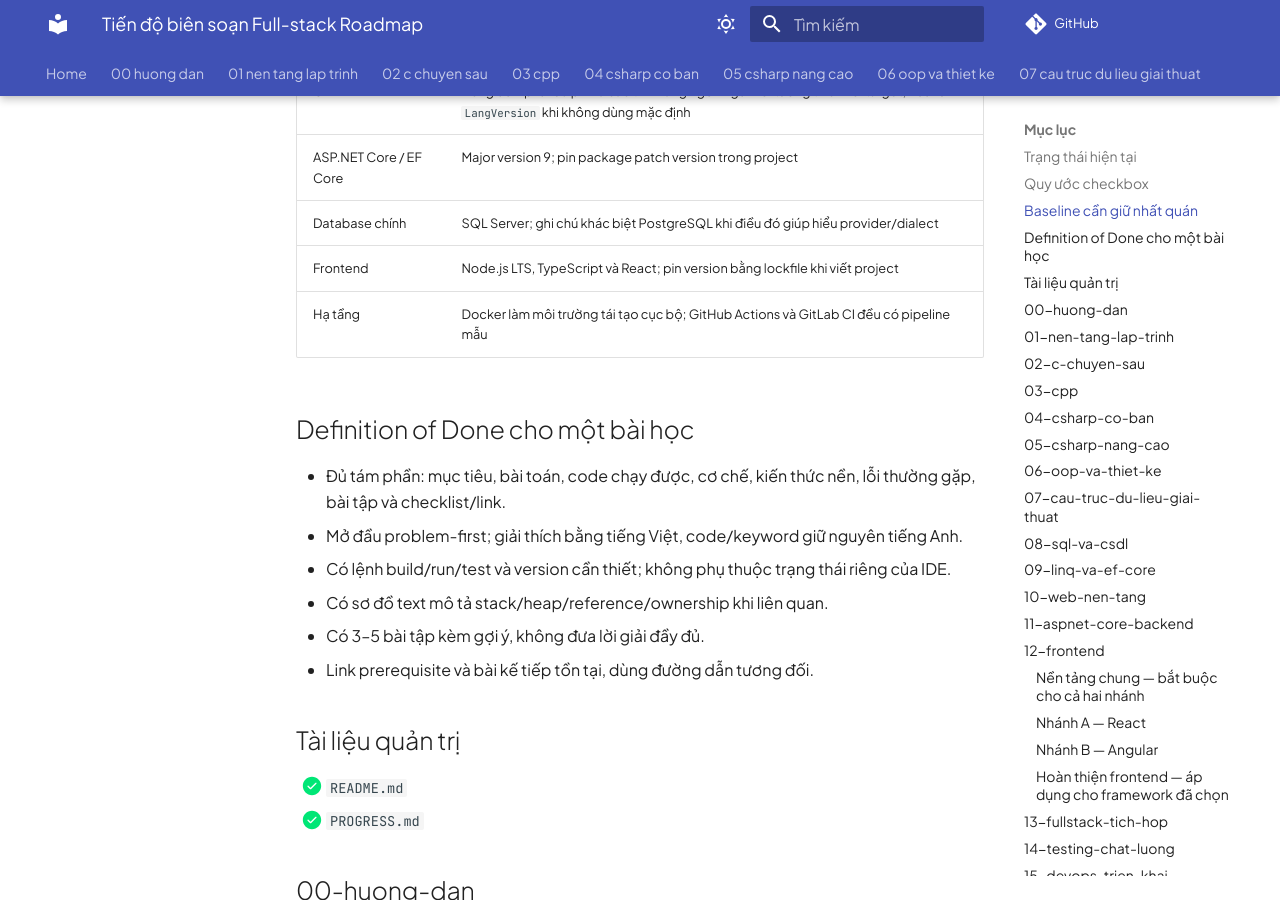
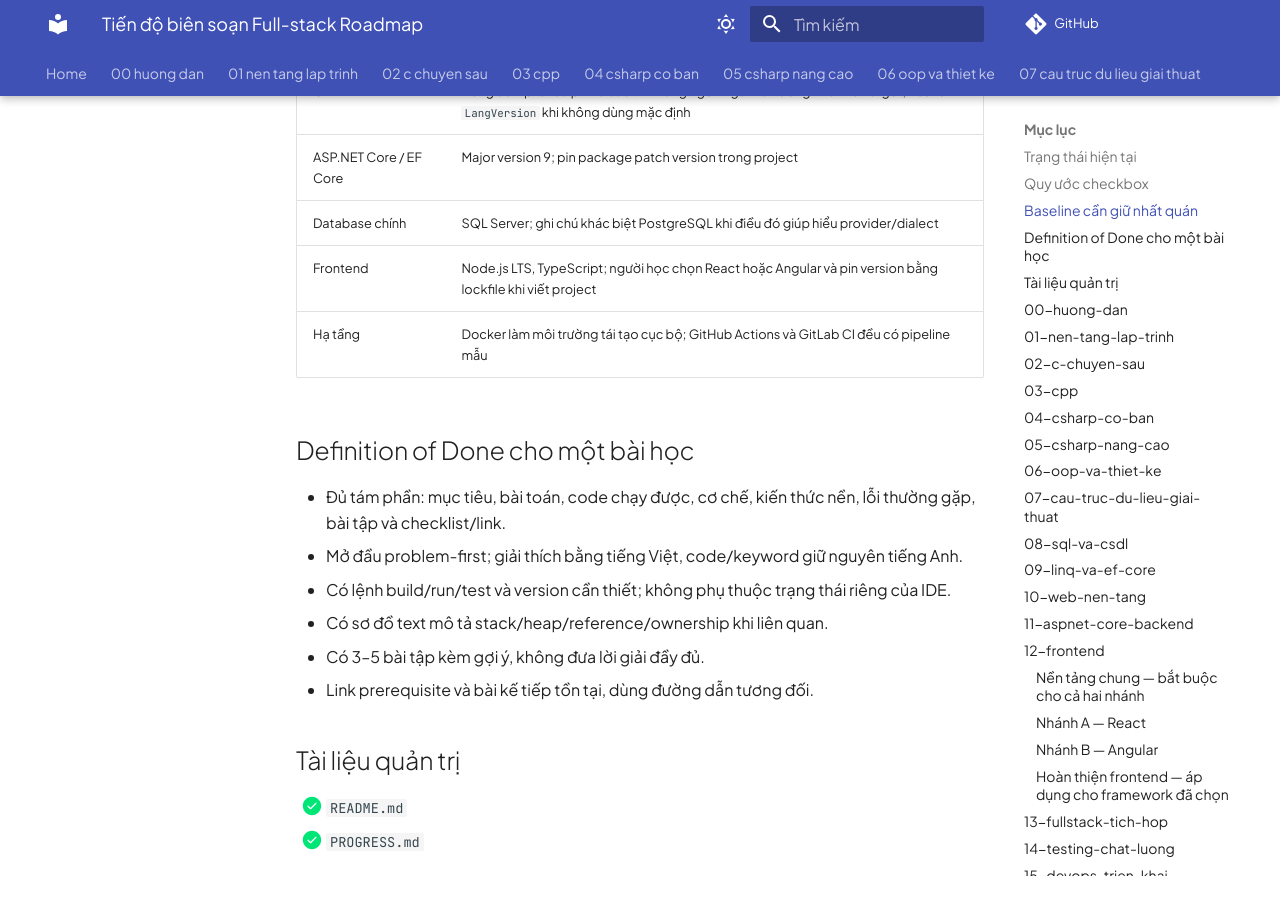
Before and after one commit to Xuanthanh-dzz/full-stack, an MkDocs documentation site: the page built from fullstack-roadmap/PROGRESS.md, in a window 1280 px wide and 900 px high, scrolled down 1235 px. Built offline with MkDocs 1.6.1 and Material for MkDocs 9.7.7, drawn with Linux system fonts in a browser that asks for light colours; comment, search, counter and statistics services are not loaded; some of the changed text lies outside the part shown.

Commit message:
docs(progress): align frontend baseline and Gate C with both tracks

```diff
--- a/fullstack-roadmap/PROGRESS.md
+++ b/fullstack-roadmap/PROGRESS.md
@@ -27,7 +27,7 @@ File này là **nguồn sự thật duy nhất** về phạm vi và tiến độ
 | C# | Dùng compiler đã pin và các tính năng ngôn ngữ mới tương thích với target; nêu rõ `LangVersion` khi không dùng mặc định |
 | ASP.NET Core / EF Core | Major version 9; pin package patch version trong project |
 | Database chính | SQL Server; ghi chú khác biệt PostgreSQL khi điều đó giúp hiểu provider/dialect |
-| Frontend | Node.js LTS, TypeScript và React; pin version bằng lockfile khi viết project |
+| Frontend | Node.js LTS, TypeScript; người học chọn React hoặc Angular và pin version bằng lockfile khi viết project |
 | Hạ tầng | Docker làm môi trường tái tạo cục bộ; GitHub Actions và GitLab CI đều có pipeline mẫu |
 
 ## Definition of Done cho một bài học
@@ -546,7 +546,7 @@ File này là **nguồn sự thật duy nhất** về phạm vi và tiến độ
 |---|---|---|---|
 | A — Người mới | Sau module `03` | `21/02–03` | C nhiều file, file I/O, memory sạch; C++ dùng RAII/STL |
 | B — Data/.NET | Sau module `09` | `04/16`, `08/25`, `09/24`, rồi `21/04` | SQL, migration, transaction, query plan và EF performance |
-| C — Junior | Sau module `14` | `11/23`, `12/25`, `13/12`, rồi `21/05–07` | API + React + auth + validation + test end-to-end |
+| C — Junior | Sau module `14` | `11/23`, `12/22` hoặc `12/32`, `13/12`, rồi `21/05–07` | API + React/Angular + auth + validation + test end-to-end |
 | D — Middle | Sau module `16` | `15/19`, `16/27`, rồi `21/08` | Container, CI/CD, monitoring, rollback và refactor có lý do |
 | E — Senior | Sau module `19` | `17/22`, `19/22`, rồi `21/09` | Broker, Redis, gRPC, idempotency, resilience, tracing và Kubernetes |
 | F — Architect | Sau module `20` | `21/10–11` | Requirement, C4, ADR, threat model, PoC, cost và migration plan |
```
